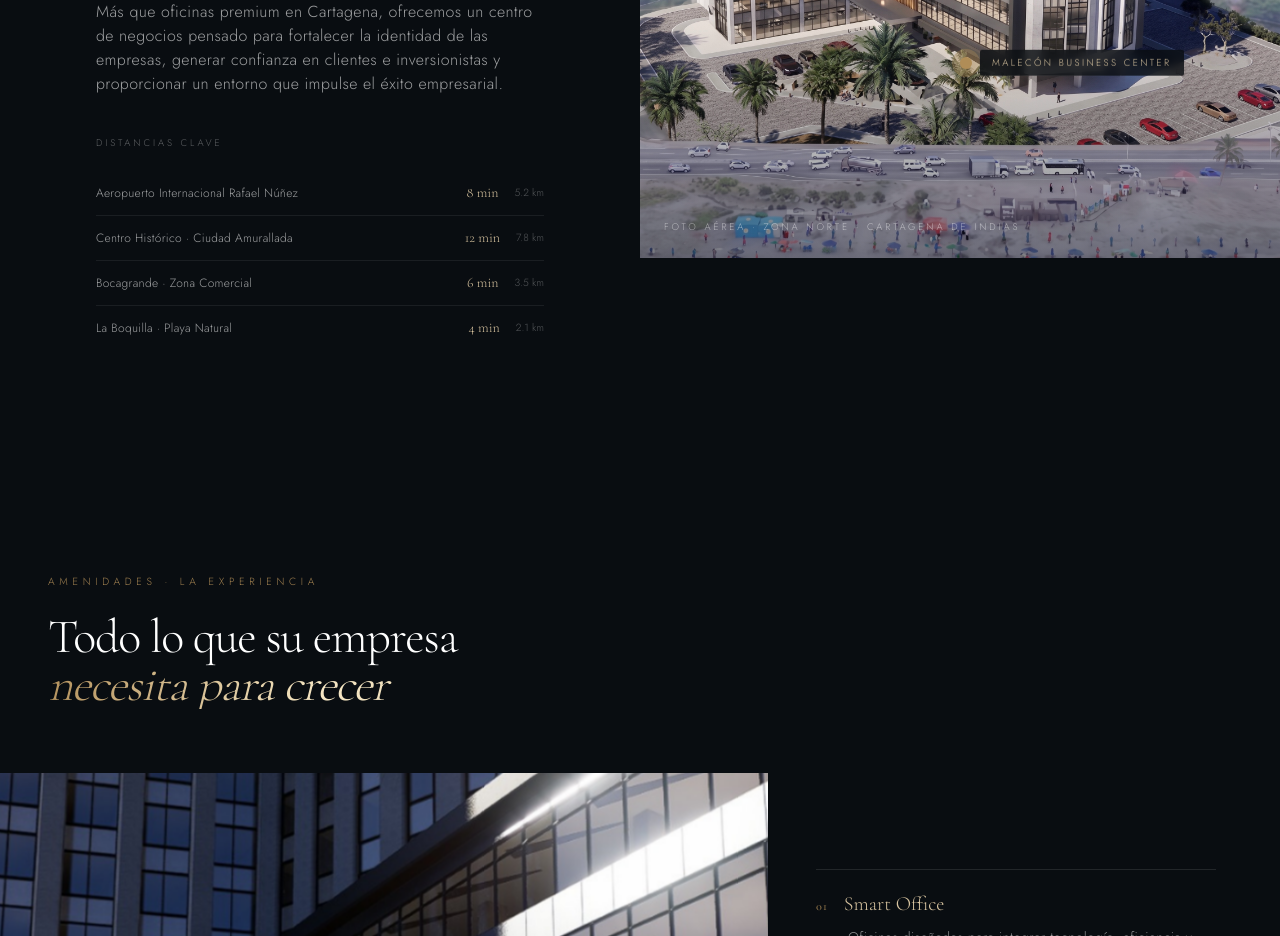
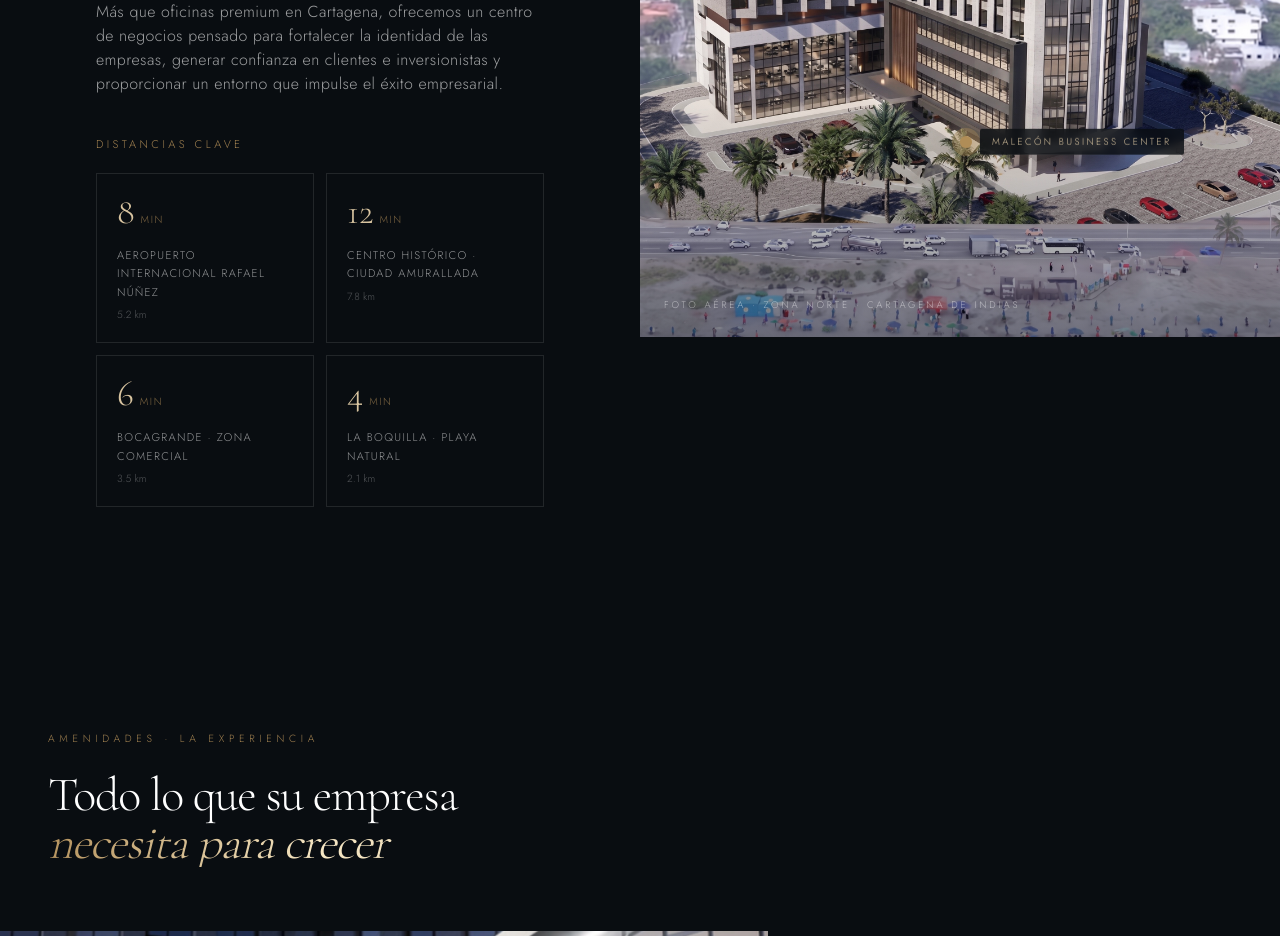
Before and after one commit to jerdiaz/malecon-residences, a Next.js app: page / in a window 1280 px wide. Shown: the part 5500-6436 px from the top of the page. Built offline with nearby package versions, Linux system fonts and the light colour scheme.

Commit message:
Ubicacion: grilla de tarjetas 2x2 para distancias clave con titulo mas visible

```diff
--- a/src/components/LocationSection.tsx
+++ b/src/components/LocationSection.tsx
@@ -7,10 +7,10 @@ import Reveal from "@/components/ui/Reveal";
 import SplitWords from "@/components/ui/SplitWords";
 
 const DISTANCES = [
-  { place: "Aeropuerto Internacional Rafael Núñez", time: "8 min",  km: "5.2 km" },
-  { place: "Centro Histórico · Ciudad Amurallada",  time: "12 min", km: "7.8 km" },
-  { place: "Bocagrande · Zona Comercial",           time: "6 min",  km: "3.5 km" },
-  { place: "La Boquilla · Playa Natural",           time: "4 min",  km: "2.1 km" },
+  { place: "Aeropuerto Internacional Rafael Núñez", minutes: 8,  km: "5.2 km" },
+  { place: "Centro Histórico · Ciudad Amurallada",  minutes: 12, km: "7.8 km" },
+  { place: "Bocagrande · Zona Comercial",           minutes: 6,  km: "3.5 km" },
+  { place: "La Boquilla · Playa Natural",           minutes: 4,  km: "2.1 km" },
 ];
 
 // ── Tabs del panel derecho ─────────────────────────────────────────────────
@@ -72,37 +72,36 @@ export default function LocationSection() {
             </p>
           </Reveal>
 
-          {/* Tabla de distancias */}
+          {/* Distancias clave — grilla de tarjetas 2×2 */}
           <Reveal delay={1000}>
-            <div className="mt-10">
-              <p className="mb-5 text-[0.6rem] font-light uppercase tracking-[0.3em] text-white/35">
+            <div className="mt-10 max-w-xl">
+              <p className="mb-5 text-[0.7rem] font-light uppercase tracking-[0.3em] text-bronze/90">
                 Distancias clave
               </p>
-              <div className="space-y-0">
+              <div className="grid grid-cols-2 gap-3">
                 {DISTANCES.map((d, i) => (
                   <motion.div
                     key={i}
-                    initial={{ opacity: 0, x: -16 }}
-                    whileInView={{ opacity: 1, x: 0 }}
-                    viewport={{ once: false, amount: 0.1 }}
+                    initial={{ opacity: 0, y: 16 }}
+                    whileInView={{ opacity: 1, y: 0 }}
+                    viewport={{ once: false, amount: 0.2 }}
                     transition={{
                       delay: 1.1 + i * 0.1,
                       duration: 0.6,
                       ease: [0.16, 1, 0.3, 1],
                     }}
-                    className="flex items-center justify-between border-b border-white/[0.07] py-3 last:border-b-0"
+                    className="border border-white/10 p-5 transition-colors duration-500 ease-silk hover:border-bronze/50"
                   >
-                    <span className="text-[0.75rem] font-light tracking-wide text-white/60">
+                    <span className="flex items-baseline font-serif text-4xl font-extralight leading-none text-champagne">
+                      {d.minutes}
+                      <span className="ml-1.5 font-sans text-[0.65rem] font-light uppercase tracking-[0.15em] text-bronze/70">
+                        min
+                      </span>
+                    </span>
+                    <p className="mt-4 text-[0.7rem] font-light uppercase leading-relaxed tracking-[0.12em] text-white/55">
                       {d.place}
-                    </span>
-                    <div className="ml-4 flex shrink-0 items-center gap-4">
-                      <span className="font-serif text-sm font-light text-champagne">
-                        {d.time}
-                      </span>
-                      <span className="text-[0.65rem] font-light text-white/30">
-                        {d.km}
-                      </span>
-                    </div>
+                    </p>
+                    <p className="mt-1.5 text-[0.65rem] font-light text-white/30">{d.km}</p>
                   </motion.div>
                 ))}
               </div>
```
